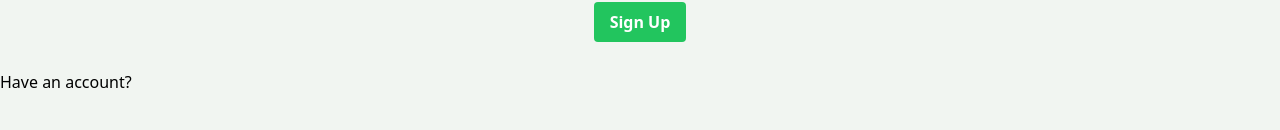
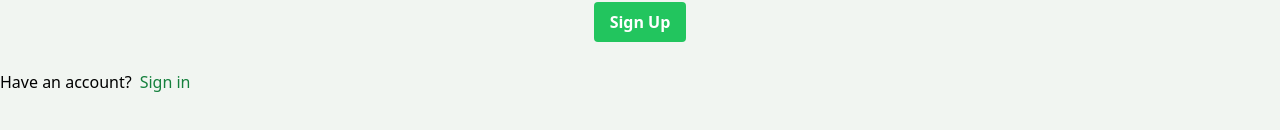
Before and after one commit to kalkidanh/Real-Estate-Marketplace, a React (Vite) app in the folder client/: page /sign-up in a window 1280 px wide. Shown: the part 458-588 px from the top of the page. Built offline with nearby package versions, Linux system fonts and the light colour scheme.

Commit message:
Sign up UI updated

```diff
--- a/client/src/pages/SignUp.jsx
+++ b/client/src/pages/SignUp.jsx
@@ -1,4 +1,4 @@
-import React from 'react'
+import { Link } from 'react-router-dom';
 
 export default function SignUp() {
     return (
@@ -27,7 +27,9 @@ export default function SignUp() {
             </form>
             <div className="flex gap-2 mt-5">
                 <p>Have an account?</p>
-
+                <Link to= {"sign-in"}>
+                    <span className='text-green-700'>Sign in</span>
+                </Link>
 
             </div>
         </div>
```
